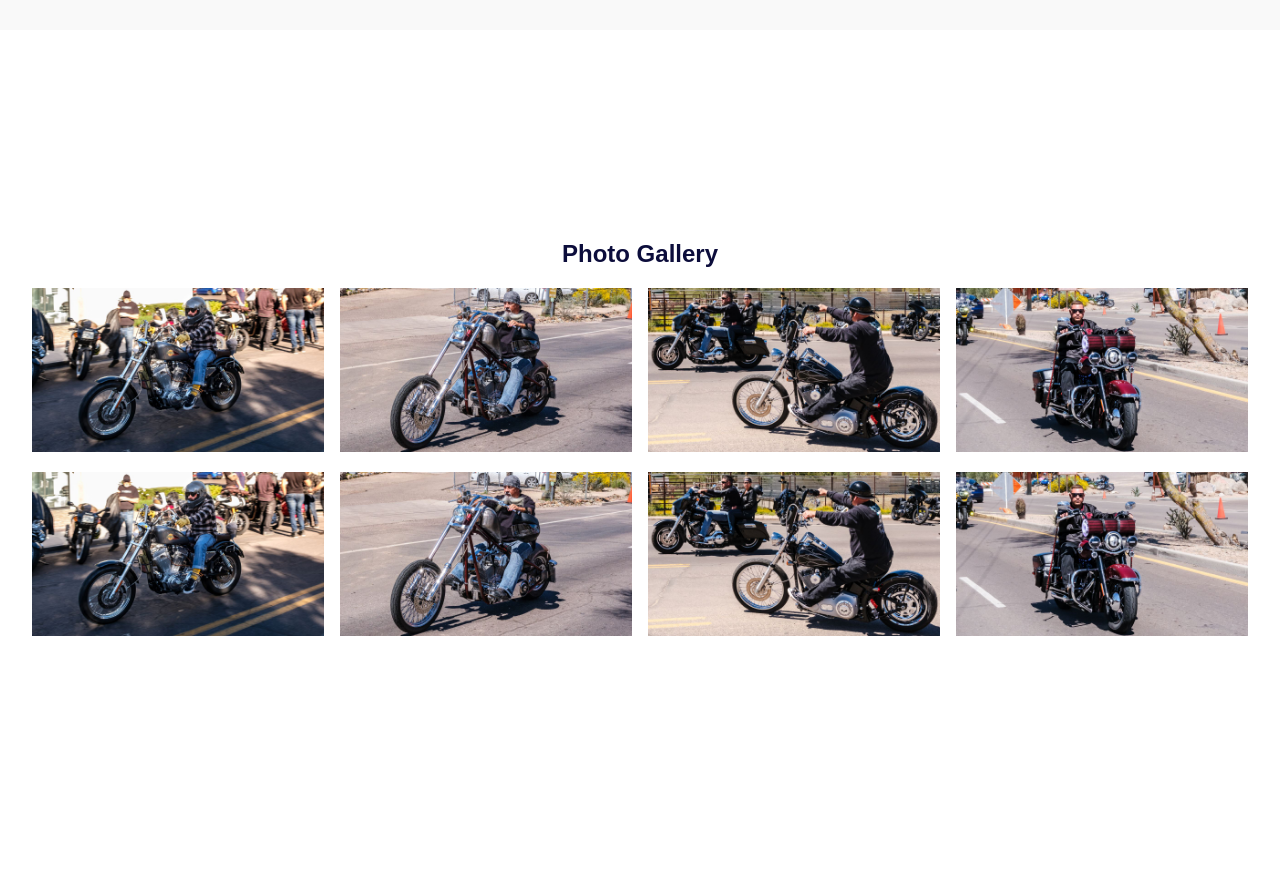
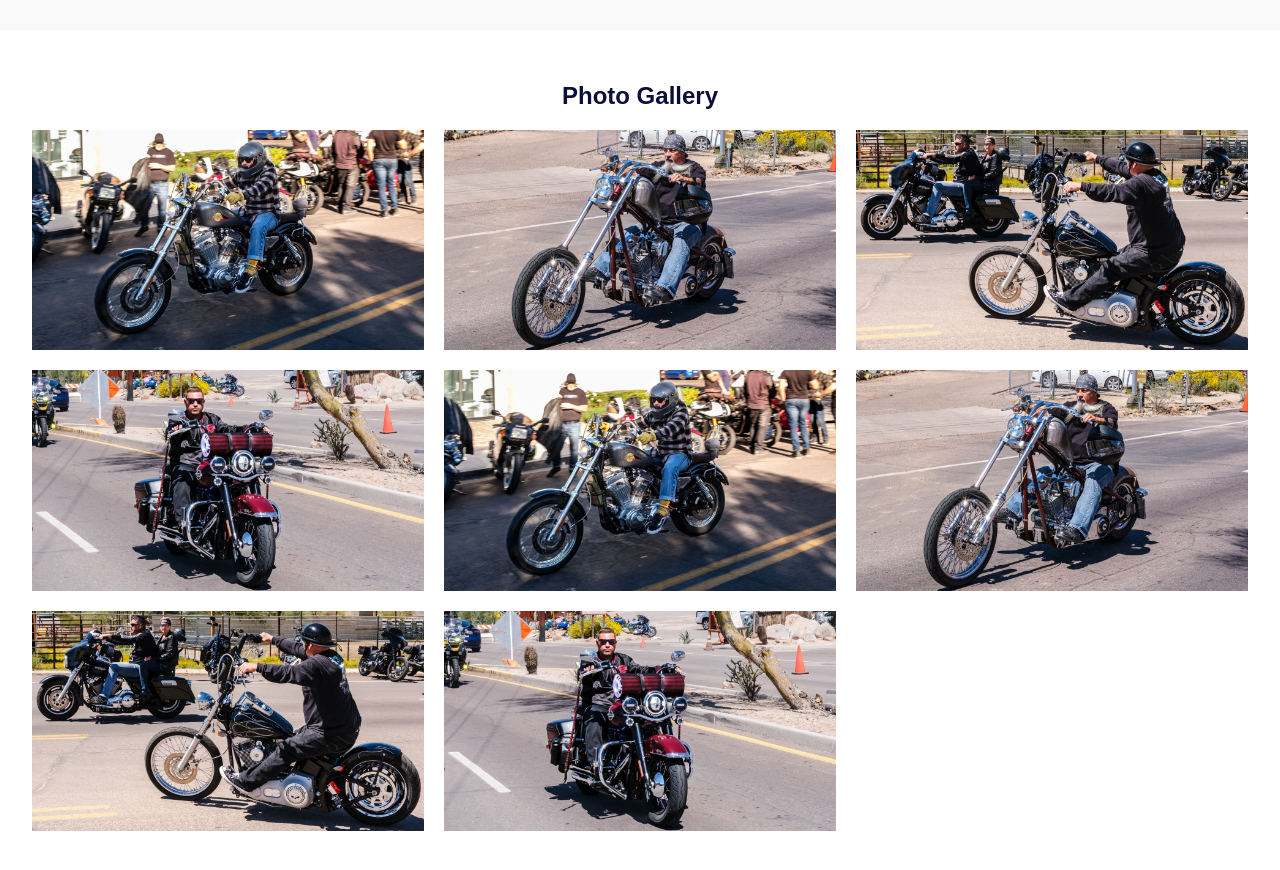
Before and after one commit to ScottShetley/IDLERIDER-Mobile-first-website, a plain HTML site: page index.html in a window 1280 px wide. Shown: the part 2800-3670 px from the top of the page. Drawn offline with nearby package versions, Linux system fonts and the light colour scheme.

Commit message:
CSS adjustments to gallery and nav

```diff
--- a/index.html
+++ b/index.html
@@ -96,30 +96,30 @@
     <section id="photo-gallery" class="full-screen-section">
         <h2>Photo Gallery</h2>
         <div class="gallery-grid">
-            <a href="images/Motorcycle (1).jpg" class="gallery-item">
+            <div class="gallery-item">
                 <img src="images/Motorcycle (1).jpg" alt="Gallery Image 1">
-            </a>
-            <a href="images/Motorcycle (2).jpg" class="gallery-item">
+            </div>
+            <div class="gallery-item">
                 <img src="images/Motorcycle (2).jpg" alt="Gallery Image 2">
-            </a>
-            <a href="images/Motorcycle (3).jpg" class="gallery-item">
+            </div>
+            <div class="gallery-item">
                 <img src="images/Motorcycle (3).jpg" alt="Gallery Image 3">
-            </a>
-            <a href="images/Motorcycle (4).jpg" class="gallery-item">
+            </div>
+            <div class="gallery-item">
                 <img src="images/Motorcycle (4).jpg" alt="Gallery Image 4">
-            </a>
-            <a href="images/Motorcycle (1).jpg" class="gallery-item">
+            </div>
+            <div class="gallery-item">
                 <img src="images/Motorcycle (1).jpg" alt="Gallery Image 1">
-            </a>
-            <a href="images/Motorcycle (2).jpg" class="gallery-item">
+            </div>
+            <div class="gallery-item">
                 <img src="images/Motorcycle (2).jpg" alt="Gallery Image 2">
-            </a>
-            <a href="images/Motorcycle (3).jpg" class="gallery-item">
+            </div>
+            <div class="gallery-item">
                 <img src="images/Motorcycle (3).jpg" alt="Gallery Image 3">
-            </a>
-            <a href="images/Motorcycle (4).jpg" class="gallery-item">
+            </div>
+            <div class="gallery-item">
                 <img src="images/Motorcycle (4).jpg" alt="Gallery Image 4">
-            </a>
+            </div>
         </div>
     </section>
 
--- a/styles.css
+++ b/styles.css
@@ -306,8 +306,8 @@ header nav ul li a {
 
 .gallery-grid {
     display: grid;
-    grid-template-columns: repeat(4, 1fr);
-    gap: 1em; /* Adjust the gap between items as needed */
+    grid-template-columns: repeat(auto-fit, minmax(300px, 1fr)); /* Adjust the minmax value to the desired size */
+    gap: 20px; /* Increase the gap between items if needed */
 }
 
 @media (max-width: 768px) {
@@ -323,7 +323,8 @@ header nav ul li a {
 }
 
 .gallery-item {
-    width: 100%;
+    width: 100%; /* Ensure the gallery items take up the full width of their grid cell */
+    height: auto;
     overflow: hidden;
     position: relative; /* Ensure the image is positioned relative to the gallery item */
 }
@@ -331,6 +332,7 @@ header nav ul li a {
 .gallery-item img {
     width: 100%;
     height: auto;
+    display: block;
     transition: transform 0.3s ease-in-out;
     position: relative; /* Ensure the image is positioned relative to the gallery item */
     z-index: 1; /* Ensure the image is on top */
```
